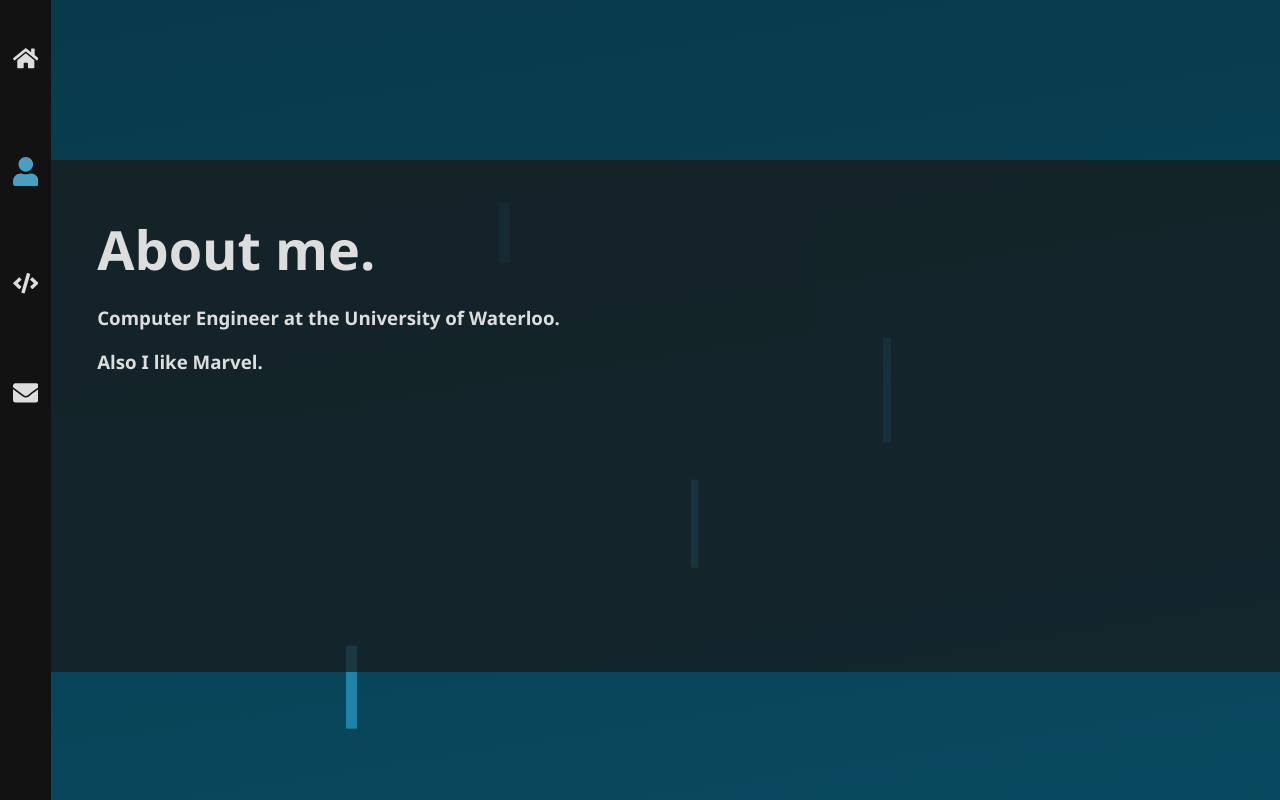
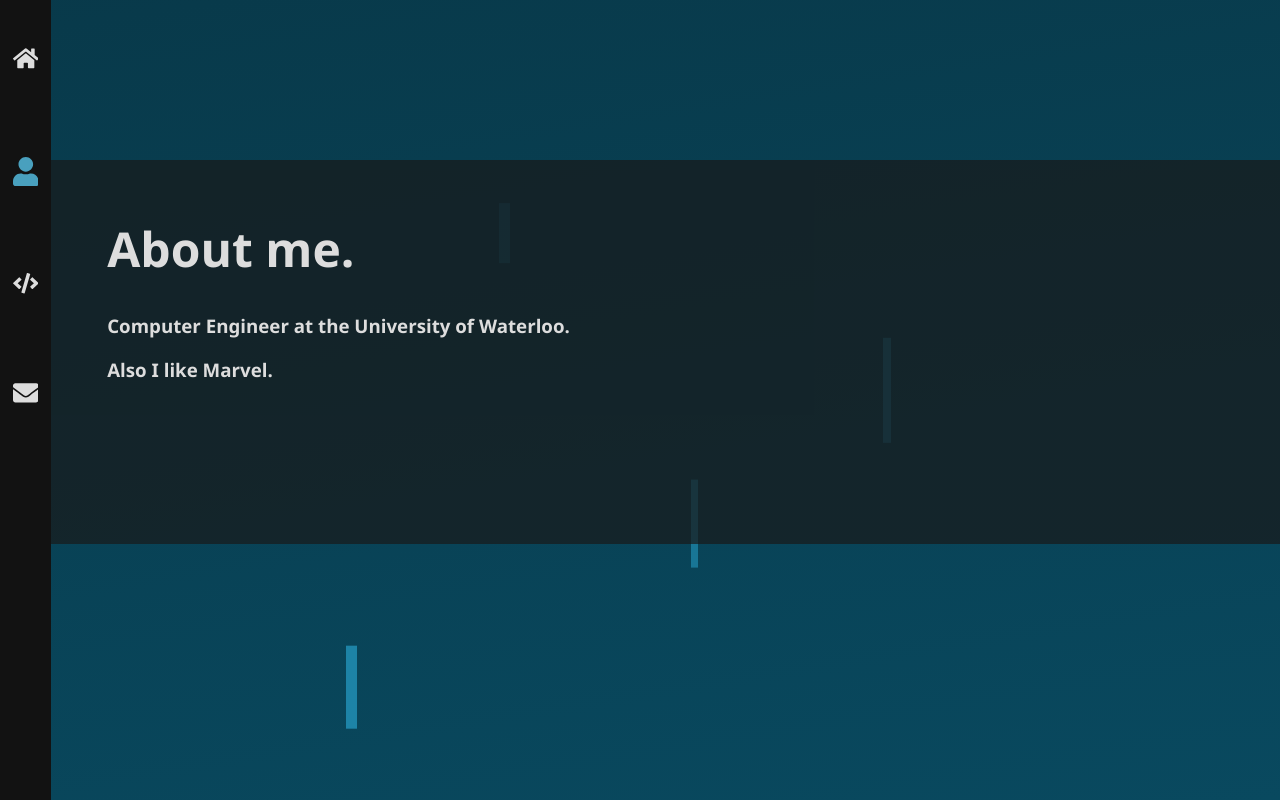
Before and after one commit to Repapt/Repapt.github.io, a React (Create React App) app in the folder react-frontend/: page /Personal-Site/about in a window 1280 px wide. Built offline with nearby package versions, Linux system fonts and the light colour scheme.

Commit message:
switched some units from absolute to relative

```diff
--- a/react-frontend/src/css/NavBar.css
+++ b/react-frontend/src/css/NavBar.css
@@ -1,12 +1,11 @@
 .nav-bar {
-  width: 4vw;
+  width: 4%;
   height: 100%;
   margin: 0;
   padding: 0;
   background-color: #121212;
   position: fixed;
   z-index: 9999;
-  min-width: 50px;
 }
 
 .nav-bar-item {
--- a/react-frontend/src/css/Page.css
+++ b/react-frontend/src/css/Page.css
@@ -1,22 +1,25 @@
 .content {
-	padding: 1rem;
 	background-color: rgba(25, 25, 25, 0.7);
 	color: #dddddd;
 	margin: 20vh 0 0vh 4vw;
-	height: 60vh;
-	width: 95vw;
+	height: 24em;
+	width: 96%;
 
 	min-width: 900px;
-	min-height: 350px;
 
 	position: fixed;
 	overflow: hidden;
 	z-index: 999;
 }
 
+.page {
+	margin: 0;
+	display: inline-block;
+}
+
 .text {
-	margin-top: 10px;
-	margin-left: 30px;
+	margin-top: 3.5rem;
+	margin-left: 3.5rem;
 }
 
 .text > *{
@@ -28,7 +31,9 @@
 }
 
 h1 {
-	margin-bottom: 10px;
+	font-size: 3em;
+	margin: 0;
+	margin-bottom: 2rem;
 }
 
 h2 {
@@ -48,15 +53,11 @@ h2 {
 	animation: fadeIn 1s;
 }
 
-h1 {
-	font-size: 54px;
-}
-
 .button {
-	margin: 60px 30px 10px 30px;
-	padding: 5px 20px;
+	margin: 2rem 0 0 3.5rem;
+	padding: 0.4rem 1.6rem;
 	display: inline-block;
-	font-size: 28px;
+	font-size: 1.5em;
 	font-weight: bold;
 	border: 3px solid #49a0be;
 	color: #49a0be;
--- a/react-frontend/src/pages/home/Home.js
+++ b/react-frontend/src/pages/home/Home.js
@@ -8,7 +8,6 @@ class Home extends React.Component {
   render() {
     return (
       <div className="page">
-        <img className="profile" src={profile} alt="Profile"/>
         <div className="text">
           <h1>Hi, I'm Samuel.</h1>
           <h2>I'm a Computer Engineering student</h2>
@@ -16,6 +15,7 @@ class Home extends React.Component {
         </div>
         <a className="button" href={ resume } target="_blank">Resume</a>
         <a className="button" href="https://www.github.com/Repapt" target="_blank">Github</a>
+        <img className="profile" src={profile} alt="Profile"/>
       </div>
     );
   }
```
